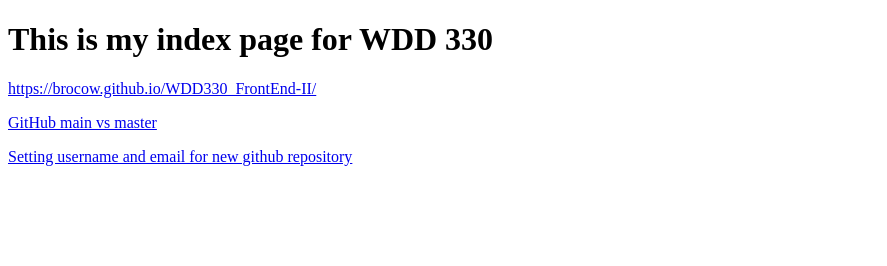
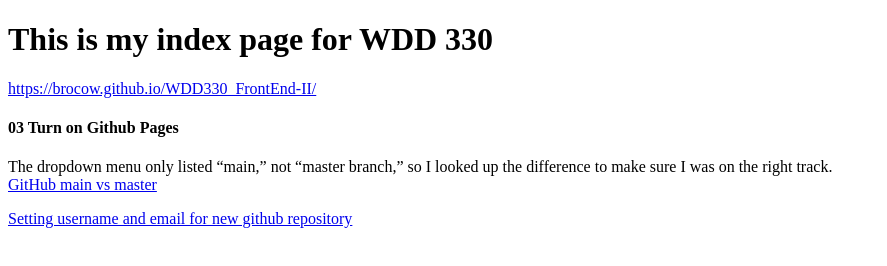
Before and after one commit to BroCow/WDD330_FrontEnd-II, a plain HTML site: page index.html in a window 1280 px wide. Shown: the whole page, without its empty margins (0-887 px from the left). Drawn offline with Linux system fonts and the light colour scheme.

Commit message:
index update

```diff
--- a/index.html
+++ b/index.html
@@ -17,8 +17,11 @@
         <a href="https://brocow.github.io/WDD330_FrontEnd-II/">https://brocow.github.io/WDD330_FrontEnd-II/</a>
         </p>
 
+        <h4>03 Turn on Github Pages</h4>
         <!-- Github main vs master -->
         <p>
+            The dropdown menu only listed <q>main,</q> not <q>master branch,</q> so I looked up the difference to make sure
+            I was on the right track.<br>
         <a href="https://stackoverflow.com/questions/64249491/difference-between-main-branch-and-master-branch-in-github#:~:text=There%20is%20no%20actual%20difference,pushes%20your%20current%20commits%20there.">GitHub main vs master</a>
         </p>
 
```
